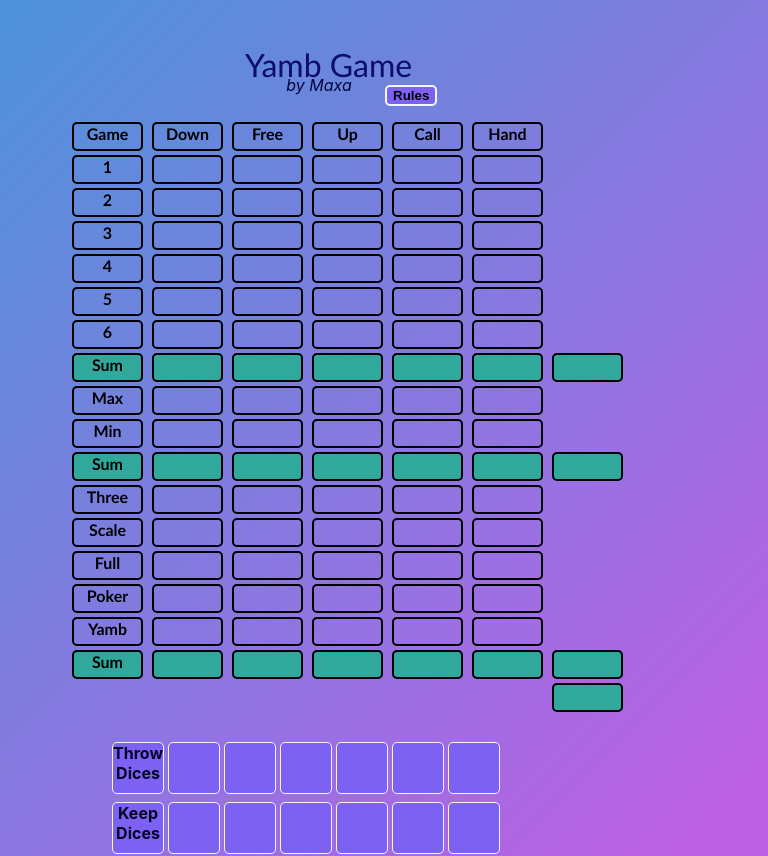
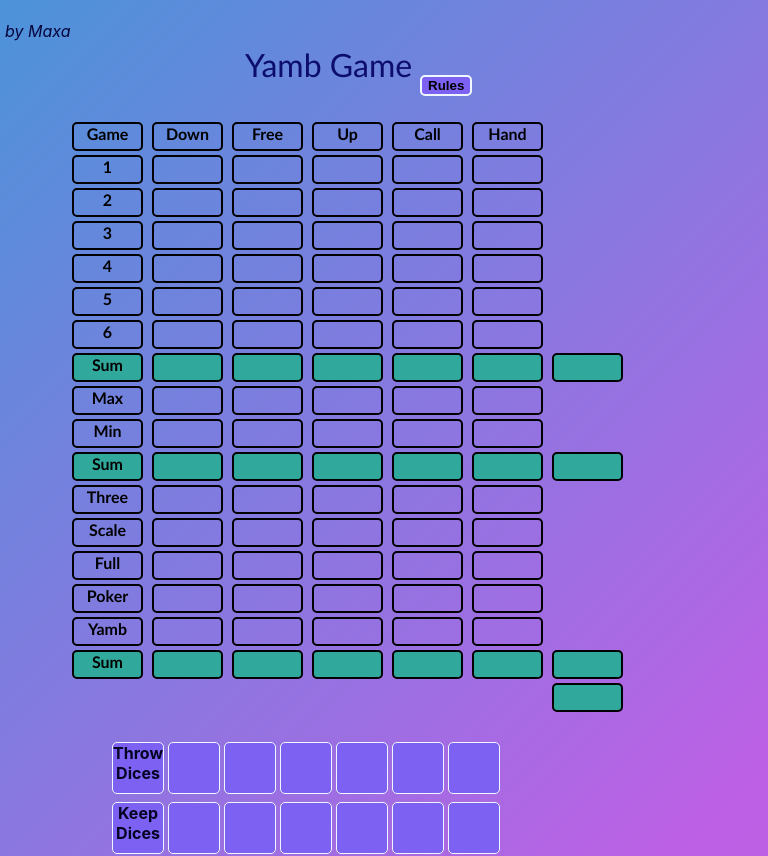
Before and after one commit to mariomitic/React-Yamb-App, a React (Create React App) app: page / in a window 768 px wide. Shown: the top 856 px of the page. Built offline with nearby package versions, Linux system fonts and the light colour scheme.

Commit message:
fixes 3 sizes

```diff
--- a/src/components/MainStyle.css
+++ b/src/components/MainStyle.css
@@ -1,3 +1,5 @@
+@media (min-width: 480px) {
+
 .title {
     color: rgb(13, 13, 110);
     font-family: Calibri;
@@ -167,9 +169,9 @@ font-size: 300%;
 
 .rules_btn{
 
-    position: fixed;
-    top: 55px;
-    left: 425px;
+    position: relative;
+    top: 60px;
+    left: 420px;
     background-color:  rgb(124, 97, 243);
     border: 2px solid;
     border-color: aliceblue;
@@ -190,7 +192,7 @@ font-size: 300%;
     width: 650px;
     height: 650px;;
     top: 50px;
-    left: 415px;
+    left: 215px;
     background-color:  rgb(124, 97, 243);
     text-align: center;
 
@@ -203,7 +205,7 @@ font-size: 300%;
 
 .close_btn{
     position: fixed;
-    left: 1014px;
+    left: 818px;
     top: 50px;
     border-radius: 10px;
     background-color:  rgb(124, 97, 243);
@@ -264,8 +266,11 @@ font-size: 300%;
 }
 
 .signature{
-    position: relative;
-    top: 55px;
-    left: -400px;
+    position: absolute;
+    top: 5px;
+    left: 5px;
     color: rgb(4, 4, 59);
 }
+
+
+}
--- a/src/components/MainStyle_412px.css
+++ b/src/components/MainStyle_412px.css
@@ -11,7 +11,7 @@
         margin: 5px;
         display: flex;
         top: 20px;
-        left: 120px;
+        left: 100px;
 
     }
     .sub {
@@ -226,7 +226,7 @@
 
     position: fixed;
     top: 55px;
-    left: 285px;
+    left: 260px;
     background-color:  rgb(124, 97, 243);
     border: 2px solid;
     border-color: aliceblue;
@@ -297,9 +297,9 @@
 }
 
 .signature{
-    position: relative;
-    top: -10px;
-    left: 0px;
+    position: absolute;
+    top: 5px;
+    left: 5px;
     color: rgb(4, 4, 59);
 }
 
--- a/src/components/MainStyle_768px.css
+++ b/src/components/MainStyle_768px.css
@@ -230,8 +230,8 @@
 .rules_btn{
 
     position: fixed;
-    top: 85px;
-    left: 385px;
+    top: 75px;
+    left: 420px;
     background-color:  rgb(124, 97, 243);
     border: 2px solid;
     border-color: aliceblue;
@@ -302,9 +302,9 @@
 }
 
 .signature{
-    position: relative;
-    top: 15px;
-    left: -65px;
+    position: absolute;
+    top: 5px;
+    left: 5px;
     color: rgb(4, 4, 59);
 }
 
```
